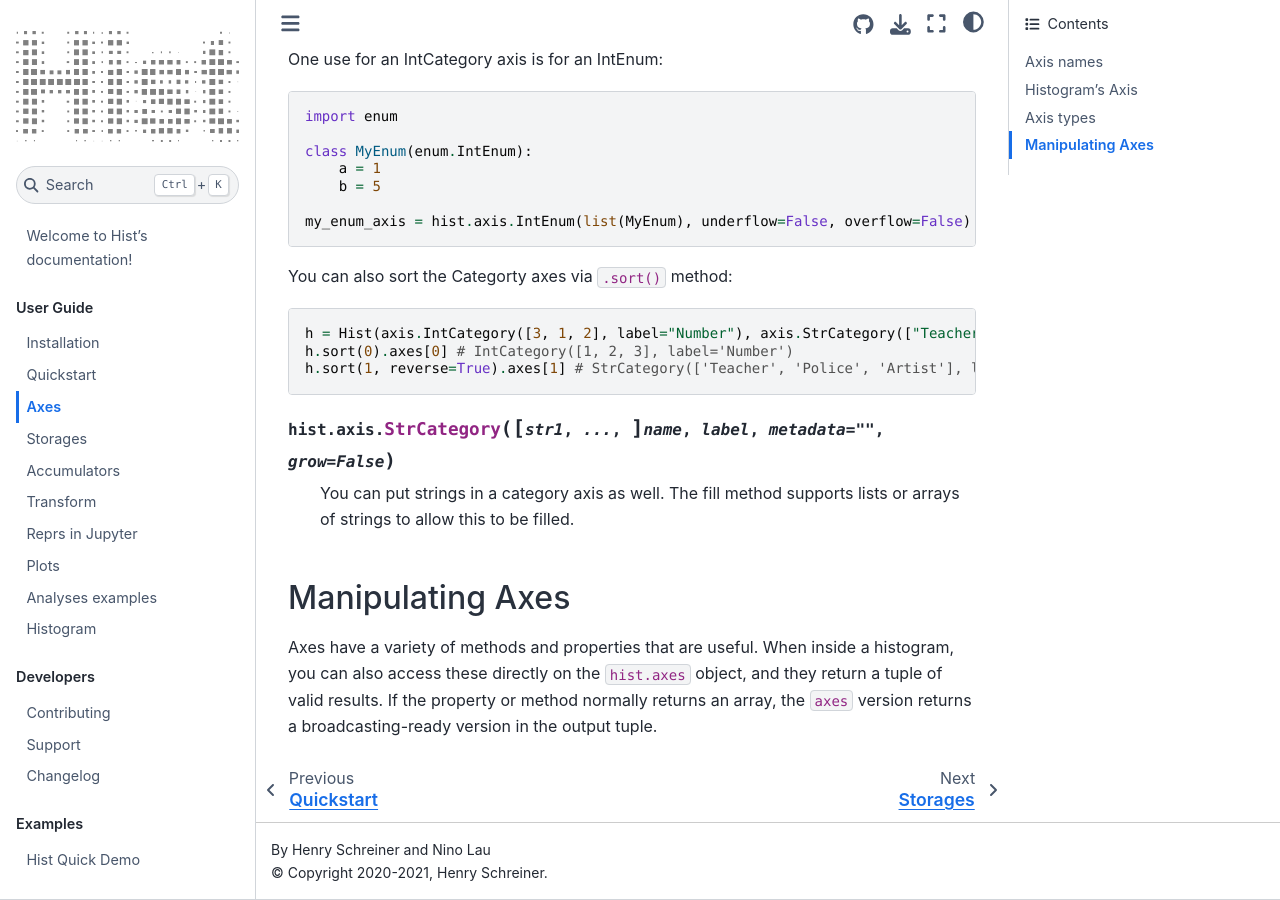
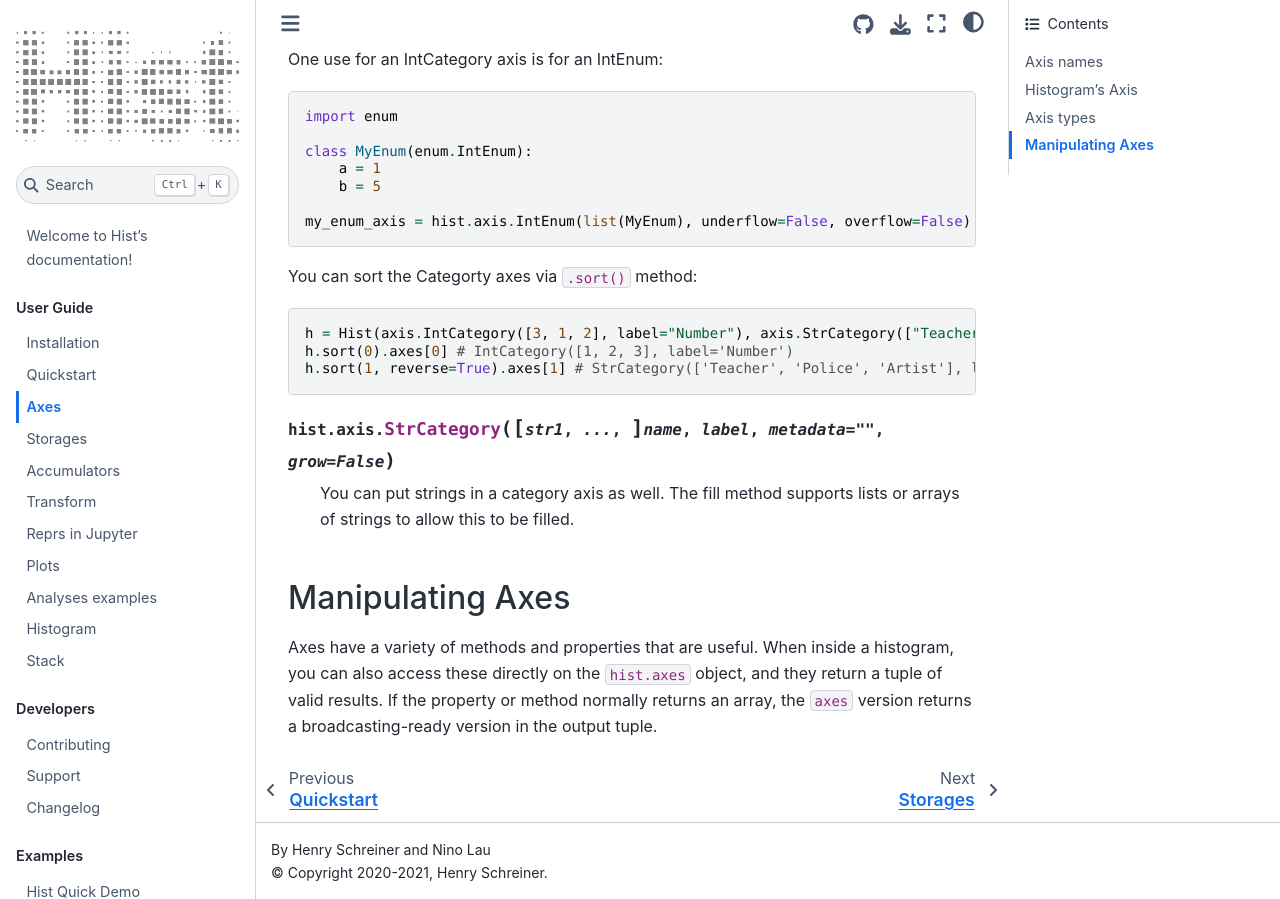
Before and after one commit to scikit-hep/hist, a Sphinx documentation site: the page built from docs/user-guide/axes.rst, in a window 1280 px wide and 900 px high, scrolled down 4020 px. Built offline with Sphinx 7.4.7 and the Sphinx Book theme 1.1.4, drawn with Linux system fonts in a browser that asks for light colours; pages that are not in the unit, such as notebooks, are missing from menus.

Commit message:
doc: add histstack docs

```diff
--- a/docs/index.rst
+++ b/docs/index.rst
@@ -33,6 +33,7 @@ To get an idea of creating histograms in Hist looks like, you can take a look at
    user-guide/notebooks/Plots
    user-guide/analyses
    user-guide/notebooks/Histogram
+   user-guide/notebooks/Stack
 
 .. toctree::
    :maxdepth: 2
--- a/docs/user-guide/axes.rst
+++ b/docs/user-guide/axes.rst
@@ -191,7 +191,7 @@ One use for an IntCategory axis is for an IntEnum:
     my_enum_axis = hist.axis.IntEnum(list(MyEnum), underflow=False, overflow=False)
 
 
-You can also sort the Categorty axes via ``.sort()`` method:
+You can sort the Categorty axes via ``.sort()`` method:
 
 .. code:: python3
 
```
Also changed, not shown: docs/user-guide/notebooks/Stack.ipynb (added), 1 other file.
